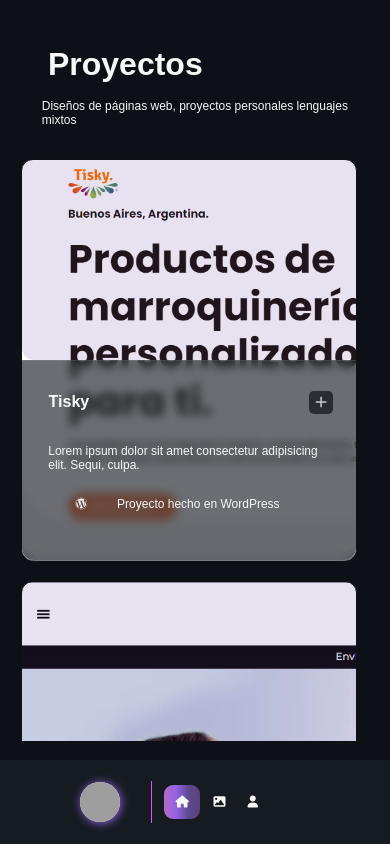
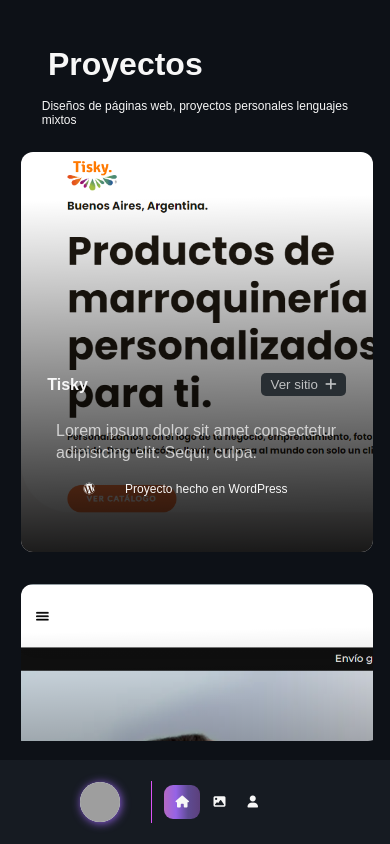
Before and after one commit to NicolasLLans/NicolasLLans.github.io, an Angular app in the folder porfolio/: page / in a window 390 px wide. Built offline with nearby package versions, Linux system fonts and the light colour scheme; grey boxes are pictures that could not be loaded.

Commit message:
agregue un nuevo diseño a las tarjetas de proyectos y agregue una grilla responsive

```diff
--- a/porfolio/src/app/componentes/panel/panel.component.css
+++ b/porfolio/src/app/componentes/panel/panel.component.css
@@ -114,7 +114,7 @@
       padding-bottom: 3em;
 }
 h3{
-      margin-left: 3%;
+      margin-left: 0;
 }
 button{
       background:hsla(212,12%,18%,1) ;
--- a/porfolio/src/app/componentes/proyectos/proyectos.component.css
+++ b/porfolio/src/app/componentes/proyectos/proyectos.component.css
@@ -25,6 +25,18 @@
       text-align: start;
 }
 
+.descripcion-de-proyecto {
+      position: relative;
+      z-index: 2;
+      margin-top: 6px;
+      margin-bottom: 12px;
+      color: hsla(0, 0%, 100%, .7);
+      font-size: 1rem;
+      line-height: 22px;
+      font-weight: 400;
+      text-decoration: none;
+}
+
 .descipcion-proyectos {
       margin: 3% 3%;
 }
@@ -34,8 +46,13 @@
       border-radius: 5px;
       border: 0px;
       height: 23px;
+      width: 85px;
+      display: flex;
       cursor: pointer;
-      color: rgba(255, 255, 255, 0.7)
+      /* justify-content: center; */
+      color: rgba(255, 255, 255, 0.7);
+      align-items: center;
+      justify-content: space-around;
 }
 
 button:hover {
@@ -50,7 +67,7 @@
 }
 
 h3 {
-      font-size: 1.5em;
+      font-size: 1em;
       margin: 0;
 }
 
@@ -73,19 +90,48 @@
       width: 100%;
 }
 
+.grid-container {
+      display: grid;
+      grid-template-columns: 1fr 1fr;
+      /* dos columnas de ancho igual */
+      grid-template-rows: 1fr 1fr;
+      /* dos filas de altura igual */
+      gap: 10px;
+      /* espacio entre elementos */
+}
+
 li {
-      width: 94%;
+      width: 95%;
       height: 400px;
-      /*background-color: antiquewhite;*/
-      margin: 2%;
-      padding: 1%;
+      margin: 1% 3% 5% 3%;
+      /* padding: 1%; */
       border-radius: 12px;
       list-style: none;
 }
 
+.proyecto-1 {
+      grid-column: 1 / 2;
+      grid-row: 1 / 2;
+}
+
+.proyecto-2 {
+      grid-column: 2 / 3;
+      grid-row: 1 / 2;
+}
+
+.proyecto-3 {
+      grid-column: 1 / 2;
+      grid-row: 2 / 3;
+}
+
+.proyecto-4 {
+      grid-column: 2 / 3;
+      grid-row: 2 / 3;
+}
+
 .card {
       background-color: #21262d;
-
+      margin: 0;
       border-radius: 12px;
       display: flex;
       flex-direction: column;
@@ -93,8 +139,7 @@
       text-align: center;
       height: 100%;
       cursor: pointer;
-      /*box-shadow: inset #464646 1px 2px 10px;*/
-      border: 1px solid rgb(15, 16, 22);
+      /* border: 1px solid rgb(25 25 25);*/
 
 }
 
@@ -102,30 +147,23 @@
       display: flex;
       width: 100%;
       height: 100%;
-
       flex-direction: column;
       justify-content: center;
       align-items: center;
       border-radius: 12px;
-
+      background-image: linear-gradient(359deg, rgb(0 0 0 / 90%), transparent 88%);
 }
 
 .card-head {
-      height: 50%;
-      display: flex;
-      align-items: center;
+      height: 80%;
       width: 100%;
-      justify-content: space-between;
 }
 
 .card-body {
-      height: 50%;
+      height: 30%;
       width: 100%;
       color: #f7f7f7;
-      background-color: #21262dab;
-      backdrop-filter: blur(5px);
-      border-radius: 0 0 12px 12px;
-      border-top: 1px solid rgba(240,246,252,0.1);
+      margin: 0 16px 20px;
 }
 
 .contet-iconos {
@@ -145,7 +183,7 @@
       display: flex;
       justify-content: space-between;
       align-items: center;
-      margin: 3% 7%;
+      margin: 0% 7%;
 }
 
 .card-1 {
@@ -155,12 +193,7 @@
       border-radius: 12px;
 }
 
-.capa-fondo {
-      background-color: #3d00821e;
-      height: 100%;
-      width: 100%;
-      border-radius: 12px;
-}
+
 
 .card-2 {
       background-image: url("../../../assets/fauna.png");
@@ -196,6 +229,36 @@
       background-size: cover;
       border-radius: 12px;
 }
+@media (max-width:1000px) {
+      .grid-container {
+            display: grid;
+            grid-template-columns: 1fr;
+            /* dos columnas de ancho igual */
+            grid-template-rows: 1fr 1fr 1fr 1fr;
+            /* dos filas de altura igual */
+            gap: 10px;
+            /* espacio entre elementos */
+      }
+      .proyecto-1 {
+            grid-column: 1 / 1;
+            grid-row: 1 / 2;
+      }
+
+      .proyecto-2 {
+            grid-column: 1 / 1;
+            grid-row: 2 / 3;
+      }
+
+      .proyecto-3 {
+            grid-column: 1 / 1;
+            grid-row: 3 / 4;
+      }
+
+      .proyecto-4 {
+            grid-column: 1 / 1;
+            grid-row: 4 / 5;
+      }
+}
 
 @media (max-width:500px) {
       .cont-general {
@@ -216,7 +279,7 @@
             flex-direction: column;
             justify-content: center;
             text-align: center;
-            width: 96%;
+            width: 100%;
       }
 
       .card-titulo {
@@ -227,6 +290,15 @@
             cursor: none;
             width: 85%;
             margin: 5% 8%;
+      }
+
+      .card-body {
+            height: 50%;
+            width: 100%;
+            display: flex;
+            flex-direction: column;
+            align-items: center;
+            margin: 0 16px 50px;
       }
 
       h1 {
@@ -240,7 +312,7 @@
       p {
             font-size: 12px;
             font-weight: 500;
-            margin: 1em 2.2em;
+            margin: 0.5em 2.2em;
             text-align: start;
       }
 
@@ -258,13 +330,14 @@
             display: flex;
             flex-direction: column;
             align-items: center;
+            margin: 0 16px 50px;
       }
 
-      p{
-            margin: 1em 2.2em;
+      p {
+            margin: 0.5em 2.2em;
       }
 
-      .contet-iconos{
+      .contet-iconos {
             font-size: 12px;
       }
 
--- a/porfolio/src/app/componentes/proyectos/proyectos.component.html
+++ b/porfolio/src/app/componentes/proyectos/proyectos.component.html
@@ -7,8 +7,8 @@
                         </p>
                   </div>
             </div>
-            <div class="vista-tarjetas">
-                  <li>
+            <div class="grid-container">
+                  <li class="proyecto-1">
                         <div class="card card-1">
                               <div class="capa-de-fondo">
                                     <div class="card-head ">
@@ -17,9 +17,9 @@
                                     <div class="card-body">
                                           <div class="card-titulo">
                                                 <h3>Tisky</h3>
-                                                <button type="bottom"><i class="fa-solid fa-plus"></i></button>
+                                                <button type="bottom">Ver sitio<i class="fa-solid fa-plus"></i></button>
                                           </div>
-                                          <p>Lorem ipsum dolor sit amet consectetur adipisicing elit. Sequi, culpa.</p>
+                                          <p class="descripcion-de-proyecto">Lorem ipsum dolor sit amet consectetur adipisicing elit. Sequi, culpa.</p>
                                           <div class="contet-iconos">
                                                 <i class="fa-brands fa-wordpress"></i>
                                                 <p> Proyecto hecho en WordPress</p>
@@ -28,7 +28,7 @@
                               </div>
                         </div>
                   </li>
-                  <li>
+                  <li class="proyecto-2">
                         <div class="card card-2">
                               <div class="capa-de-fondo">
                                     <div class="card-head ">
@@ -37,9 +37,9 @@
                                     <div class="card-body">
                                           <div class="card-titulo">
                                                 <h3>Fauna Cosmética Natural</h3>
-                                                <button type="bottom"><i class="fa-solid fa-plus"></i></button>
+                                                <button type="bottom">Ver sitio<i class="fa-solid fa-plus"></i></button>
                                           </div>
-                                          <p>Lorem ipsum dolor sit amet consectetur adipisicing elit. Sequi, culpa.</p>
+                                          <p class="descripcion-de-proyecto">Lorem ipsum dolor sit amet consectetur adipisicing elit. Sequi, culpa.</p>
                                           <div class="contet-iconos">
                                                 <i class="fa-brands fa-wordpress"></i>
                                                 <p> Proyecto hecho en WordPress</p>
@@ -48,7 +48,7 @@
                               </div>
                         </div>
                   </li>
-                  <li>
+                  <li class="proyecto-3">
                         <div class="card card-3">
                               <div class="capa-de-fondo">
                                     <div class="card-head ">
@@ -57,9 +57,9 @@
                                     <div class="card-body">
                                           <div class="card-titulo">
                                                 <h3>Cuenta Regresiva</h3>
-                                                <button type="bottom"><i class="fa-solid fa-plus"></i></button>
+                                                <button type="bottom">Ver sitio<i class="fa-solid fa-plus"></i></button>
                                           </div>
-                                          <p>Lorem ipsum dolor sit amet consectetur adipisicing elit. Sequi, culpa.</p>
+                                          <p class="descripcion-de-proyecto">Lorem ipsum dolor sit amet consectetur adipisicing elit. Sequi, culpa.</p>
                                           <div class="contet-iconos">
                                                 <p> Proyecto hecho con</p><i class="fa-brands fa-square-js"></i>
                                                 <i class="fa-brands fa-html5"></i>
@@ -69,7 +69,7 @@
                               </div>
                         </div>
                   </li>
-                  <li>
+                  <li class="proyecto-4">
                         <div class="card card-4">
                               <div class="capa-de-fondo">
                                     <div class="card-head ">
@@ -78,9 +78,9 @@
                                     <div class="card-body">
                                           <div class="card-titulo">
                                                 <h3>Calculadora</h3>
-                                                <button type="bottom"><i class="fa-solid fa-plus"></i></button>
+                                                <button type="bottom">Ver sitio<i class="fa-solid fa-plus"></i></button>
                                           </div>
-                                          <p>Lorem ipsum dolor sit amet consectetur adipisicing elit. Sequi, culpa.</p>
+                                          <p class="descripcion-de-proyecto">Lorem ipsum dolor sit amet consectetur adipisicing elit. Sequi, culpa.</p>
                                           <div class="contet-iconos">
                                                 <p> Proyecto hecho con</p><i class="fa-brands fa-square-js"></i>
                                                 <i class="fa-brands fa-html5"></i>
```
